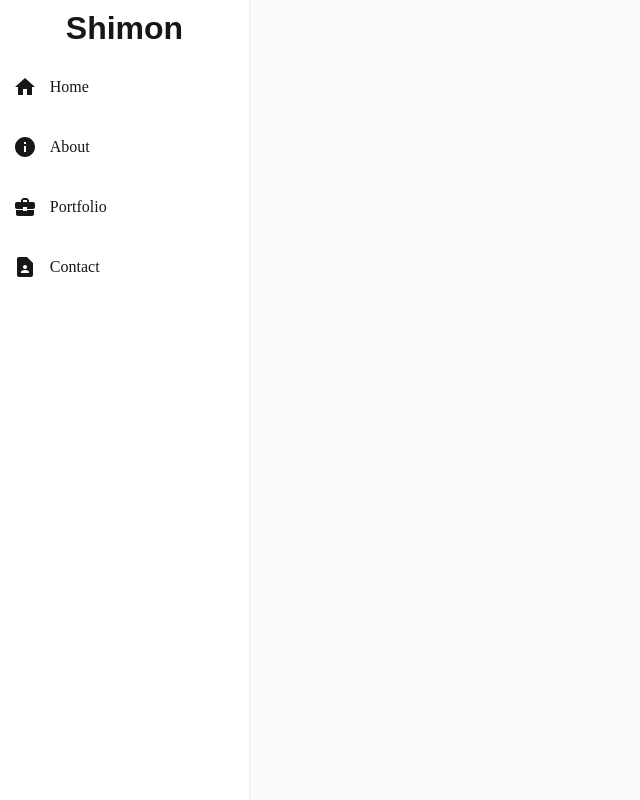
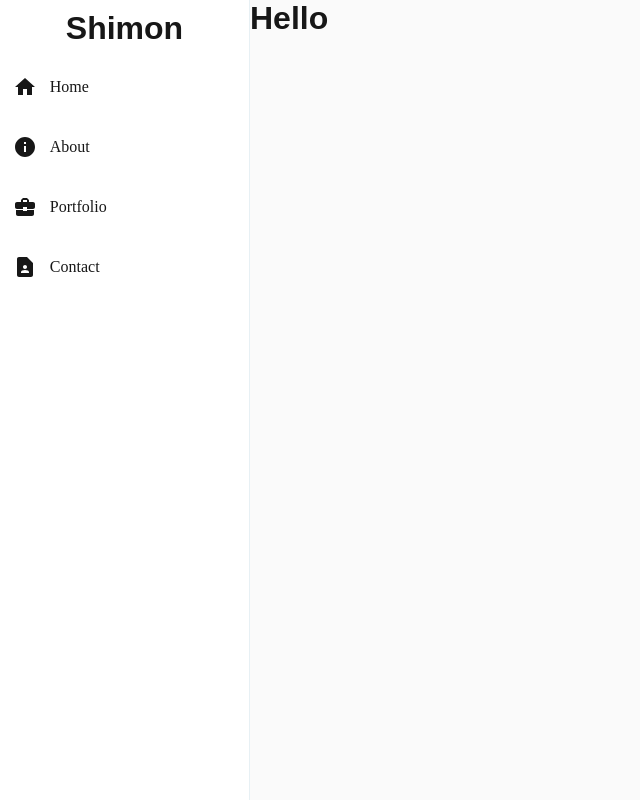
Before and after one commit to bombom737/shimon_pinto_website, a Next.js app in the folder ShimonPintoWebsite/frontend/: page / in a window 1280 px wide. Shown: the whole page, without its empty margins (0-640 px from the left). Built offline with nearby package versions, Linux system fonts and the light colour scheme.

Commit message:
added base

```diff
--- a/ShimonPintoWebsite/frontend/src/app/page.module.css
+++ b/ShimonPintoWebsite/frontend/src/app/page.module.css
@@ -25,6 +25,10 @@
     --button-primary-hover: #ccc;
     --button-secondary-hover: #1a1a1a;
   }
+}
+
+.content {
+  flex-grow: 1;
 }
 
 .main {
--- a/ShimonPintoWebsite/frontend/src/app/page.tsx
+++ b/ShimonPintoWebsite/frontend/src/app/page.tsx
@@ -1,10 +1,17 @@
 import Sidebar from "../components/Sidebar/Sidebar";
+import LandingPageComponent from "../components/LandingPage/LandingPageComponent";
+import "./globals.css";
 import styles from "../components/LandingPage/LandingPage.module.css";
 
 export default function LandingPage() {
   return (
     <div className={styles.landingPage}>
-      <Sidebar />
+      <div className={styles.sidebar}>
+        <Sidebar />
+      </div>
+      <div className={styles.content}>
+        <LandingPageComponent />
+      </div>
     </div>
   );
 }
--- a/ShimonPintoWebsite/frontend/src/components/LandingPage/LandingPage.module.css
+++ b/ShimonPintoWebsite/frontend/src/components/LandingPage/LandingPage.module.css
@@ -1,5 +1,6 @@
 .landingPage {
+    display: flex;
     width: 100vw;
     height: 100vh;
-     background-color: #fafafa;
+    background-color: #fafafa;
 }
--- a/ShimonPintoWebsite/frontend/src/components/LandingPage/LandingPage.tsx
+++ b/ShimonPintoWebsite/frontend/src/components/LandingPage/LandingPageComponent.tsx
@@ -1,10 +1,9 @@
-import Sidebar from "../Sidebar/Sidebar"
 import styles from './LandingPage.module.css'
 
 function LandingPage() {
   return (
     <div className={styles.landingPage}>
-      <Sidebar/>
+      <h1>Hello</h1>
     </div>
   )
 }
--- a/ShimonPintoWebsite/frontend/src/components/Sidebar/Sidebar.module.css
+++ b/ShimonPintoWebsite/frontend/src/components/Sidebar/Sidebar.module.css
@@ -3,6 +3,7 @@
     width: 250px;
     background-color: white;
     border-right: 1px solid rgba(28,105,149, 0.1);
+    flex-shrink: 0;
 }
 
 .header {
```
Also changed, not shown: ShimonPintoWebsite/frontend/src/app/globals.css (line endings or trailing spaces).
